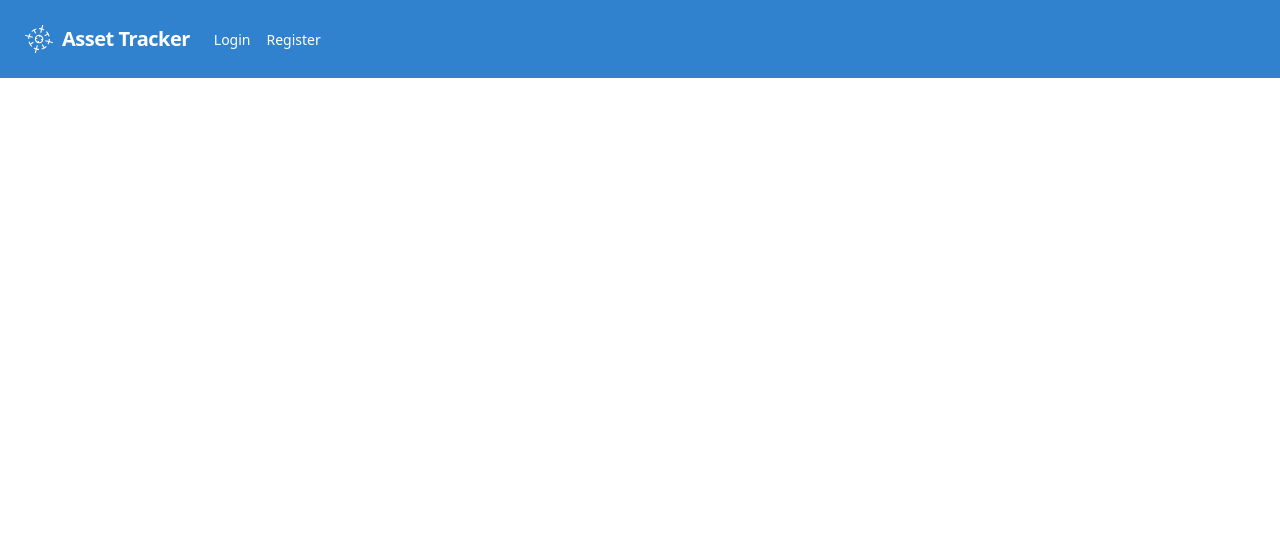
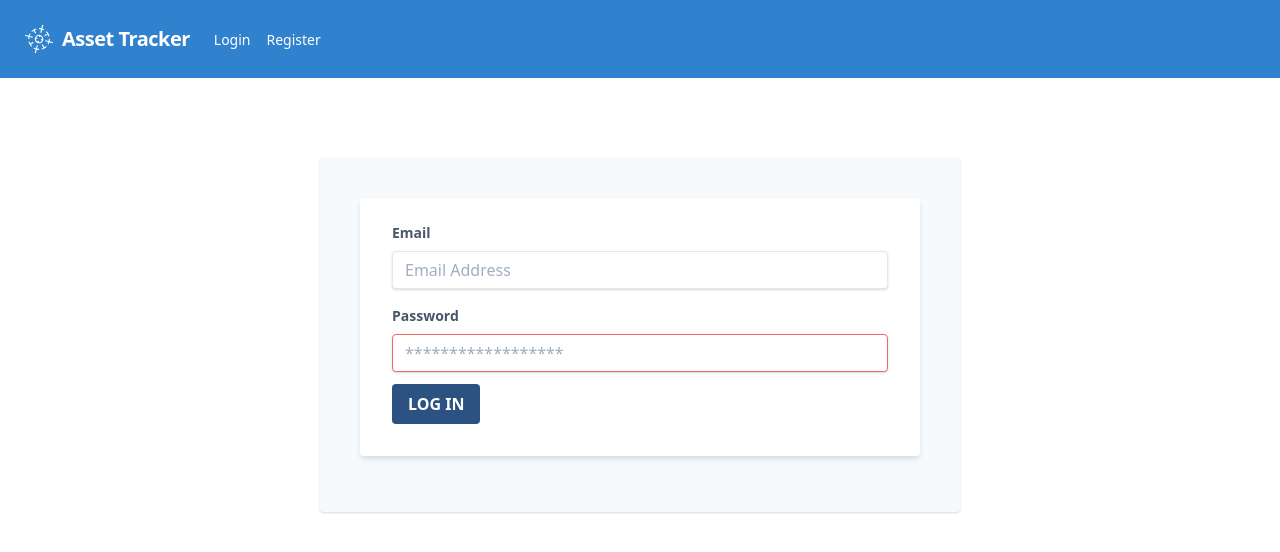
Before and after one commit to tim-corley/asset-tracker-app, a React (Create React App) app: page /login in a window 1280 px wide. Shown: the top 552 px of the page. Built offline with nearby package versions, Linux system fonts and the light colour scheme; no server answers.

Commit message:
Add Login & AircraftList component

```diff
--- a/src/Aircraft.js
+++ b/src/Aircraft.js
@@ -1,4 +1,5 @@
 import React, { Component } from 'react';
+import AircraftList from './AircraftList';
 
 class Aircraft extends Component {
   render() {
@@ -9,6 +10,7 @@ class Aircraft extends Component {
           MY AIRCRAFT
         </h2>
         <hr className="block mb-6 mt-10 w-8 border-blue-600 h-0 border-t-2" />
+        {this.props.aircraft && <AircraftList aircraft={this.props.aircraft} />}
       </div>
     );
   }
--- a/src/AircraftList.js
+++ b/src/AircraftList.js
@@ -1,6 +1,4 @@
 import React, { Component } from 'react';
-import firebase from './Firebase';
-import { navigate } from '@reach/router';
 
 class AircraftList extends Component {
   constructor(props) {
@@ -11,8 +9,29 @@ class AircraftList extends Component {
     const { aircraft } = this.props;
     const myAircraft = aircraft.map(item => {
       return (
-        <div key={item.aircraftID}>
-          <section>{item.model}</section>
+        <div key={item.aircraftRegistration}>
+          <table className="table-auto">
+            <thead>
+              <tr>
+                <th className="px-4 py-2">YEAR</th>
+                <th className="px-4 py-2">MODEL</th>
+                <th className="px-4 py-2">REGISTRATION</th>
+                <th className="px-4 py-2">HOURS</th>
+                <th className="px-4 py-2">CURRENT STATUS</th>
+              </tr>
+            </thead>
+            <tbody>
+              <tr>
+                <td className="border px-4 py-2">{item.aircraftYear}</td>
+                <td className="border px-4 py-2">{item.aircraftModel}</td>
+                <td className="border px-4 py-2">
+                  {item.aircraftRegistration}
+                </td>
+                <td className="border px-4 py-2">{item.aircraftHours}</td>
+                <td className="border px-4 py-2">{item.aircraftStatus}</td>
+              </tr>
+            </tbody>
+          </table>
         </div>
       );
     });
--- a/src/Login.js
+++ b/src/Login.js
@@ -1,10 +1,108 @@
 import React, { Component } from 'react';
+import firebase from './Firebase';
+import ErrorMsg from './ErrorMsg';
+import { navigate } from '@reach/router';
 
 class Login extends Component {
+  constructor(props) {
+    super(props);
+    this.state = {
+      email: '',
+      password: '',
+      errorMessage: null
+    };
+
+    this.handleChange = this.handleChange.bind(this);
+    this.handleSubmit = this.handleSubmit.bind(this);
+  }
+
+  handleChange(e) {
+    const itemName = e.target.name;
+    const itemValue = e.target.value;
+
+    this.setState({ [itemName]: itemValue });
+  }
+
+  handleSubmit(e) {
+    let registrationInfo = {
+      email: this.state.email,
+      password: this.state.password
+    };
+    e.preventDefault();
+    firebase
+      .auth()
+      .signInWithEmailAndPassword(
+        registrationInfo.email,
+        registrationInfo.password
+      )
+      .then(() => {
+        navigate('/aircraft');
+      })
+      .catch(error => {
+        if (error.message !== null) {
+          this.setState({ errorMessage: error.message });
+        } else {
+          this.setState({ errorMessage: null });
+        }
+      });
+  }
+
   render() {
     return (
-      <section className="w-3/6 m-auto flex flex-wrap mt-20">
-        <div className="flex flex-wrap"></div>
+      <section className="m-auto flex flex-wrap mt-20">
+        <div className="w-1/2 mx-auto mb-8 p-10 bg-gray-100 relative rounded shadow">
+          {this.state.errorMessage !== null ? (
+            <ErrorMsg errorMessage={this.state.errorMessage} />
+          ) : null}
+          <form
+            className="bg-white shadow-md rounded px-8 pt-6 pb-8 mb-4"
+            onSubmit={this.handleSubmit}
+          >
+            <div className="mb-4">
+              <label
+                className="block text-gray-700 text-sm font-bold mb-2"
+                htmlFor="lastName"
+              >
+                Email
+              </label>
+              <input
+                className="shadow appearance-none border rounded w-full py-2 px-3 text-gray-700 leading-tight focus:outline-none focus:shadow-outline"
+                id="email"
+                type="email"
+                placeholder="Email Address"
+                name="email"
+                required
+                value={this.state.email}
+                onChange={this.handleChange}
+              />
+            </div>
+            <div className="mb-2">
+              <label
+                className="block text-gray-700 text-sm font-bold mb-2"
+                htmlFor="password"
+              >
+                Password
+              </label>
+              <input
+                className="shadow appearance-none border border-red-500 rounded w-full py-2 px-3 text-gray-700 mb-1 leading-tight focus:outline-none focus:shadow-outline"
+                id="password"
+                type="password"
+                name="password"
+                placeholder="******************"
+                value={this.state.password}
+                onChange={this.handleChange}
+              />
+            </div>
+            <div className="flex items-center justify-between">
+              <button
+                className="bg-blue-800 hover:bg-blue-600 text-white font-bold py-2 px-4 rounded focus:outline-none focus:shadow-outline"
+                type="submit"
+              >
+                LOG IN
+              </button>
+            </div>
+          </form>
+        </div>
       </section>
     );
   }
```
